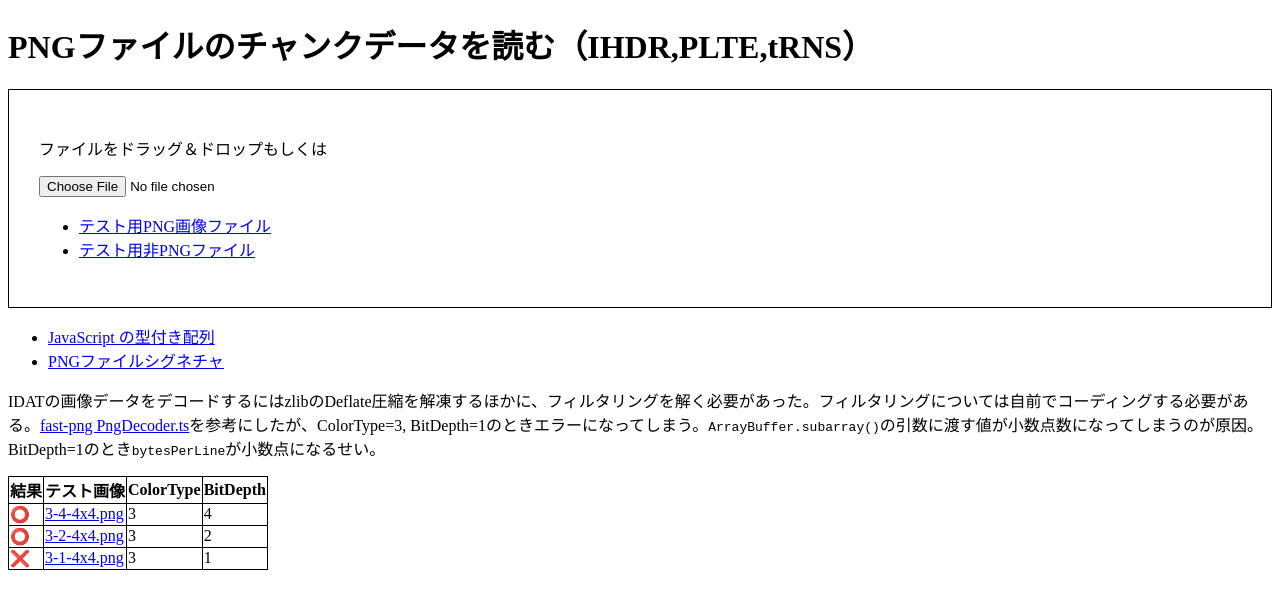
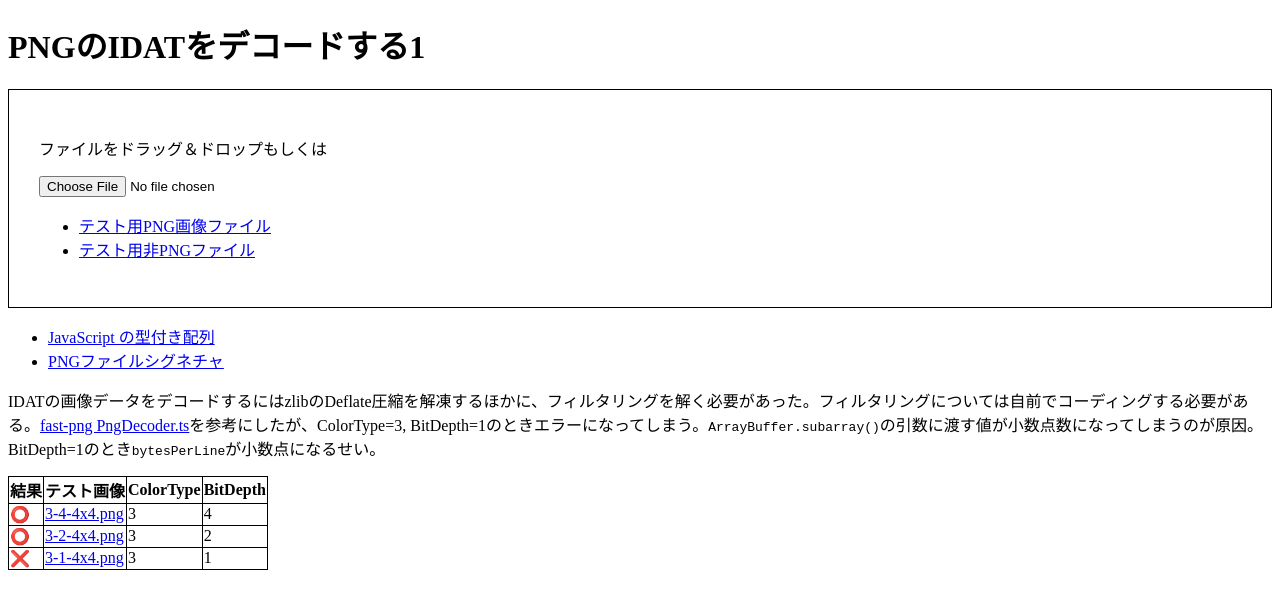
Before and after one commit to ytyaru/Html.PNG.Decode.IDAT.zlib.LZ77.Deflate.20221205142316, a plain HTML site: page docs/index.html in a window 1280 px wide. Drawn offline with Linux system fonts and the light colour scheme.

Commit message:
index.htmlのタイトルを修正

```diff
--- a/docs/index.html
+++ b/docs/index.html
@@ -3,7 +3,7 @@
 <head>
 <meta charset="utf-8">
 <title></title>
-<meta name="description" content="PNGファイルのチャンク共通部分を読む">
+<meta name="description" content="PNGのIDATをデコードする1">
 <meta name="author" content="ytyaru">
 <link rel="license" href="https://creativecommons.org/licenses/by-sa/4.0/deed.ja">
 <link rel="icon" href="asset/image/avator.png">
@@ -12,7 +12,7 @@
 <script type="module" src="js/main.js"></script>
 </head>
 <body>
-<h1>PNGファイルのチャンクデータを読む（IHDR,PLTE,tRNS）</h1>
+<h1>PNGのIDATをデコードする1</h1>
 <div id="drop-zone" style="border: 1px solid; padding: 30px;">
     <p>ファイルをドラッグ＆ドロップもしくは</p>
     <input type="file" name="file" id="file-input">
```
